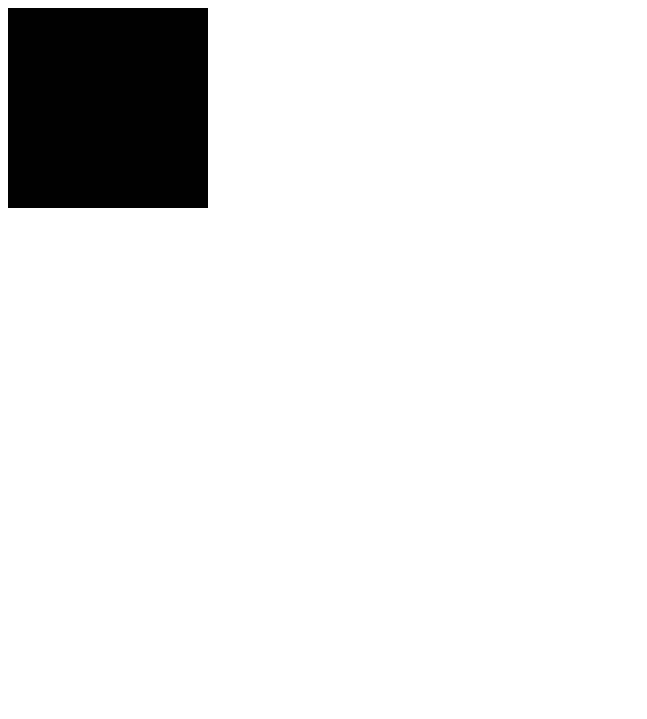
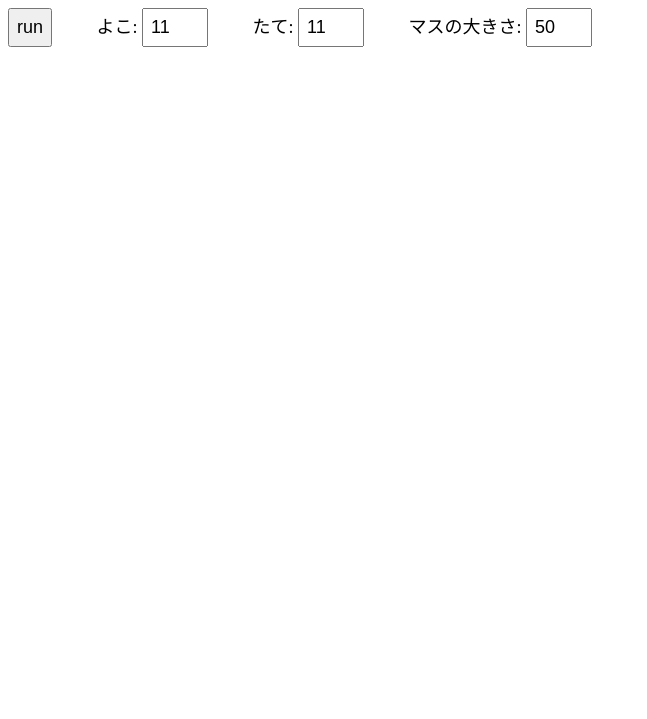
Before and after one commit to motohasystem/p5_easy_maze, a website built with Parcel: page src/index.html in a window 1280 px wide. Shown: the part 81-800 px from the top of the page, without its empty margins (0-647 px from the left). Built offline with nearby package versions, Linux system fonts and the light colour scheme.

Commit message:
連続実行できるようにフォームとボタンを追加

```diff
--- /dev/null
+++ b/docs/index.html
@@ -0,0 +1 @@
+<!DOCTYPE html><html lang="ja"><head><meta charset="utf-8"><meta name="viewport" content="width=device-width, initial-scale=1.0"><title>Hello p5</title><script src="/p5_easy_maze/index.166a5dbf.js" type="module"></script><style>.textfield{width:48px;padding:7px;font-size:large}.labels{margin-left:40px}.forms{margin-bottom:15px;font-size:large}.button{padding:7px;font-size:large}</style></head><body> <h1>棒倒し法で迷路を描く</h1> <div class="forms"> <input type="button" value="run" class="button" id="button_run"> <span class="labels">よこ: <input class="textfield" id="maze_width" type="number" value="11"></span> <span class="labels">たて: <input class="textfield" id="maze_height" type="number" value="11"></span> <span class="labels">マスの大きさ: <input class="textfield" id="maze_boxsize" type="number" value="50"></span> </div> </body></html>
--- a/package.json
+++ b/package.json
@@ -5,7 +5,7 @@
     "description": "",
     "scripts": {
         "dev": "parcel src/index.html --open",
-        "build": "parcel build src/index.html --no-source-maps"
+        "build": "parcel build src/index.html --no-source-maps --dist-dir docs --public-url /p5_easy_maze/"
     },
     "author": "",
     "license": "ISC",
--- a/src/index.html
+++ b/src/index.html
@@ -7,8 +7,35 @@
         <!-- スクリプト(main.ts)の読み込み -->
         <!-- Parcelのv2系ではスクリプトの読み込みにtype="module"の指定が必要です -->
         <script src="main.ts" type="module"></script>
+        <style>
+            .textfield {
+                width:48px;
+                padding:7px;
+                font-size: large;
+            }
+
+            .labels {
+                margin-left:40px;
+            }
+
+            .forms {
+                margin-bottom: 15px;
+                font-size:large;
+            }
+
+            .button {
+                padding:7px;
+                font-size: large;
+            }
+        </style>
     </head>
     <body>
-        <h1>棒倒し法で迷路(p5.js)</h1>
+        <h1>棒倒し法で迷路を描く</h1>
+        <div class="forms">
+            <input type="button" value="run" class="button" id="button_run"/>
+            <span class="labels">よこ: <input class="textfield" id="maze_width" type="number" value="11" style=""/></span>
+            <span class="labels">たて: <input class="textfield" id="maze_height" type="number" value="11" style=""/></span>
+            <span class="labels">マスの大きさ: <input class="textfield" id="maze_boxsize" type="number" value="50" style=""/></span>
+        </div>
     </body>
 </html>
--- a/src/main.ts
+++ b/src/main.ts
@@ -4,26 +4,11 @@ import { MazeDrawer } from "./maze_drawer";
 
 import p5 from "p5";
 
-const sketch = (p: p5) => {
-    const BLOCK_SIZE = 20
-    const MAZE_X = 8
-    const MAZE_Y = 8
-
-    // const BLOCK_SIZE = 24
-    // const MAZE_X = 45
-    // const MAZE_Y = 15
-
-    // const BLOCK_SIZE = 24
-    // const MAZE_X = 65
-    // const MAZE_Y = 35
-
-    // const BLOCK_SIZE = 12
-    // const MAZE_X = 65
-    // const MAZE_Y = 65
-
-    // const BLOCK_SIZE = 6
-    // const MAZE_X = 159
-    // const MAZE_Y = 159
+const generate_sketch = (input_width: number, input_height: number, input_block: number) => {
+    return (p: p5) => {
+        const BLOCK_SIZE = input_block
+        const MAZE_X = input_width
+        const MAZE_Y = input_height
 
         const BORDER_WIDTH = 20
 
@@ -62,5 +47,35 @@ const sketch = (p: p5) => {
         };
 
     };
+}
 
-new p5(sketch);
+const get_value_as_number = (id: string): number => {
+    const input = document.getElementById(id) as HTMLInputElement
+    return parseInt(input.value)
+}
+const btn_run = document.getElementById("button_run") as HTMLInputElement
+let instance: p5 | undefined = undefined;
+
+btn_run.addEventListener('click', () => {
+    // フォーカスを外す
+    const ae = document.activeElement as HTMLInputElement
+    if (ae) {
+        ae.blur()
+    }
+
+    const maze_width = get_value_as_number("maze_width")
+    const maze_height = get_value_as_number("maze_height")
+    const boxsize = get_value_as_number("maze_boxsize")
+
+    if (instance == undefined) {
+        const sketch = generate_sketch(maze_width, maze_height, boxsize)
+        instance = new p5(sketch);
+        ae.value = 'stop'
+    }
+    else {
+        instance.remove()
+        instance.clear(1, 1, 1, 0)
+        instance = undefined
+        ae.value = 'run'
+    }
+})
```
Also changed, not shown: 1 other file. Lines whose indentation alone changed are shown as unchanged.
